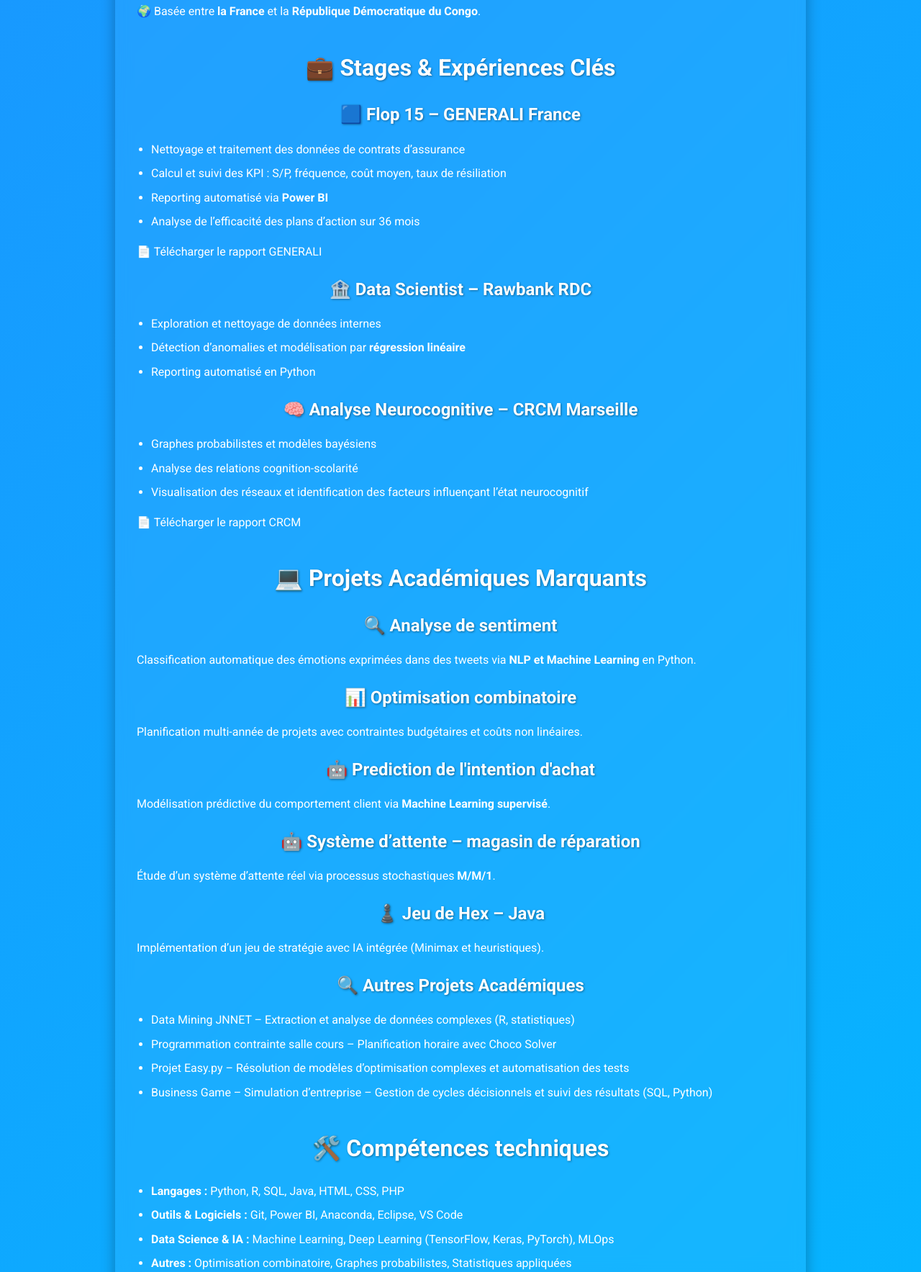
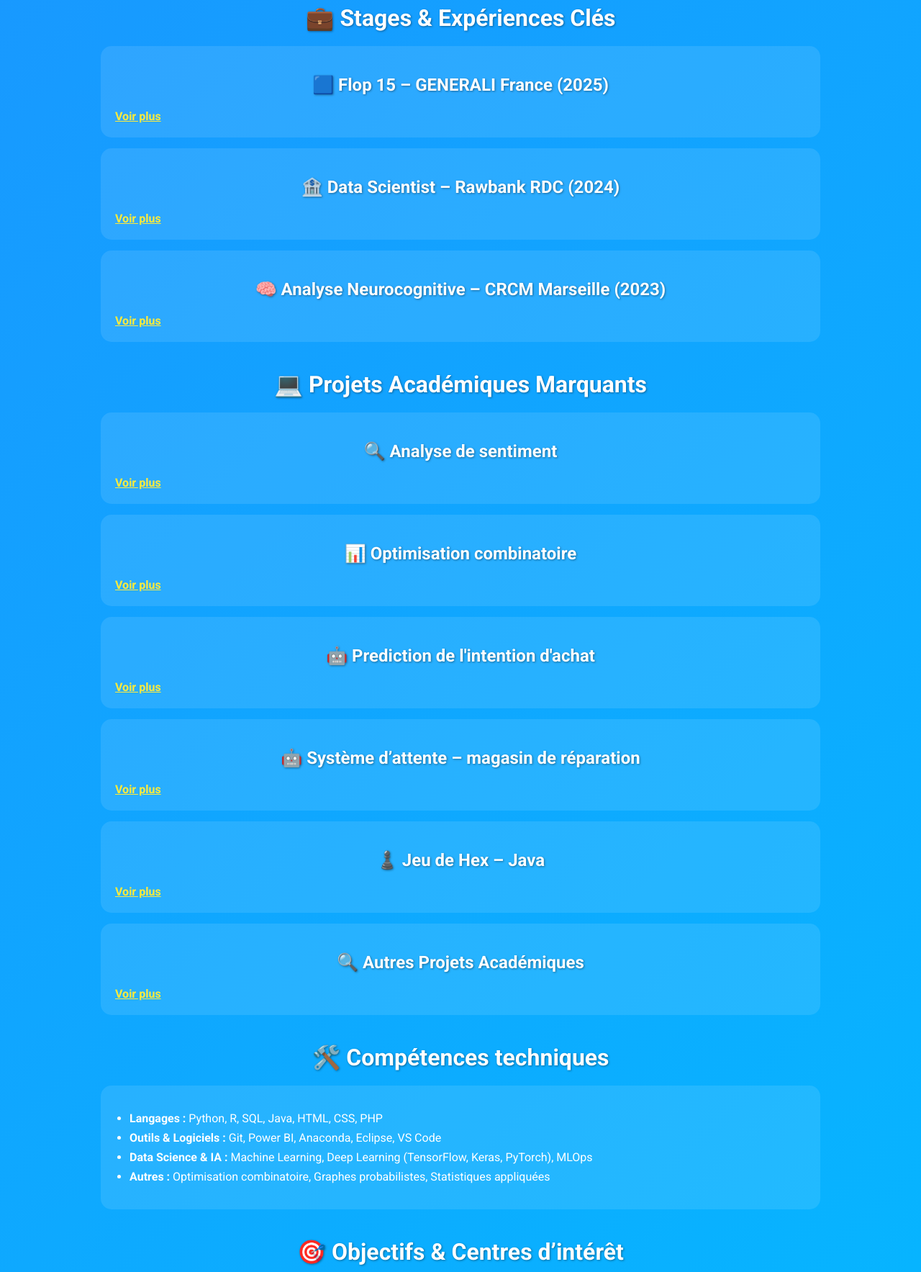
Before and after one commit to Peace-Salem/Peace-Salem, a plain HTML site: page index.html in a window 1280 px wide. Shown: the part 1033-2800 px from the top of the page at 72% size. Drawn offline with Linux system fonts and the light colour scheme.

Commit message:
Update index.html

```diff
--- a/index.html
+++ b/index.html
@@ -12,47 +12,61 @@
         padding: 0;
         background: linear-gradient(135deg, #1e90ff, #00bfff);
         color: #fff;
-            line-height: 1.6;
     }
-
     .container {
-            max-width: 900px;
+        max-width: 1000px;
         margin: 40px auto;
         padding: 30px;
-            background: rgba(255, 255, 255, 0.05);
-            border-radius: 20px;
-            backdrop-filter: blur(10px);
-            box-shadow: 0 8px 20px rgba(0,0,0,0.3);
     }
-
     h1, h2, h3 {
         text-align: center;
         text-shadow: 1px 1px 3px rgba(0,0,0,0.4);
     }
-
     h1 { font-size: 2.5em; margin-bottom: 10px; }
     h2 { font-size: 2em; margin-top: 40px; margin-bottom: 20px; }
     h3 { font-size: 1.5em; margin-top: 20px; margin-bottom: 10px; }
-
-        ul { padding-left: 20px; }
-        li { margin-bottom: 8px; }
-
-        a { color: #fff; text-decoration: none; transition: transform 0.2s; }
-        a:hover { transform: scale(1.05); color: #ffeb3b; }
-
-        .badges { text-align: center; margin-bottom: 20px; }
+    .badges { text-align: center; margin-bottom: 30px; }
     .badges img { margin: 5px; vertical-align: middle; }
-
-        .stats img { display: block; margin: 20px auto; border-radius: 10px; }
-
-        .section { margin-bottom: 30px; }
-
-        p { margin-bottom: 10px; }
+    .section { margin-bottom: 40px; }
+    .card {
+        background: rgba(255,255,255,0.1);
+        border-radius: 15px;
+        padding: 20px;
+        margin: 15px 0;
+        transition: transform 0.3s, box-shadow 0.3s;
+    }
+    .card:hover {
+        transform: translateY(-5px);
+        box-shadow: 0 10px 25px rgba(0,0,0,0.4);
+    }
+    .card h3 { margin-bottom: 10px; }
+    .card ul { padding-left: 20px; }
+    .card li { margin-bottom: 8px; }
+    a { color: #ffeb3b; text-decoration: none; transition: transform 0.2s; }
+    a:hover { transform: scale(1.05); }
+    .toggle-content {
+        max-height: 0;
+        overflow: hidden;
+        transition: max-height 0.5s ease;
+    }
+    .toggle-btn {
+        cursor: pointer;
+        font-weight: bold;
+        display: inline-block;
+        margin-top: 10px;
+        color: #ffeb3b;
+        text-decoration: underline;
+    }
+    .stats img { display: block; margin: 20px auto; border-radius: 15px; box-shadow: 0 8px 20px rgba(0,0,0,0.3); }
+    @media (max-width: 600px) {
+        .container { padding: 20px; }
+    }
 </style>
 </head>
 <body>
 <div class="container">
     <h1>👋 Salut ! Je suis <strong>Salem LUKAU MAKIESE</strong></h1>
+
     <div class="badges">
         <a href="https://github.com/Peace-Salem">
             <img src="https://img.shields.io/github/followers/Peace-Salem?label=Follow&style=social" alt="GitHub followers">
@@ -68,14 +82,16 @@
     <div class="section">
         <h2>🎓 À propos de moi</h2>
         <p>Étudiante en <strong>Master 2 MIASHS</strong> – parcours <strong>Actuariat & Ingénierie de Données</strong>, passionnée par la valorisation des données, la modélisation prédictive et le développement d’outils intelligents alliant mathématiques, informatique et finance.</p>
-            <p>💡 Mon objectif : allier <strong>rigueur scientifique</strong> et <strong>innovation technologique</strong> pour contribuer à des projets à fort impact dans la <strong>data science</strong>, l’<strong>actuariat</strong> et l’<strong>intelligence artificielle</strong>.</p>
-            <p>🌍 Basée entre <strong>la France</strong> et la <strong>République Démocratique du Congo</strong>.</p>
+        <p>💡 Objectif : allier <strong>rigueur scientifique</strong> et <strong>innovation technologique</strong> pour contribuer à des projets à fort impact dans la <strong>data science</strong>, l’<strong>actuariat</strong> et l’<strong>intelligence artificielle</strong>.</p>
+        <p>🌍 Basée entre <strong>France</strong> et <strong>République Démocratique du Congo</strong>.</p>
     </div>
 
     <div class="section">
         <h2>💼 Stages & Expériences Clés</h2>
 
-            <h3>🟦 <a href="https://github.com/Peace-Salem/flop15">Flop 15 – GENERALI France</a></h3>
+        <div class="card experience">
+            <h3>🟦 Flop 15 – GENERALI France (2025)</h3>
+            <div class="toggle-content">
                 <ul>
                     <li>Nettoyage et traitement des données de contrats d’assurance</li>
                     <li>Calcul et suivi des KPI : S/P, fréquence, coût moyen, taux de résiliation</li>
@@ -83,15 +99,25 @@
                     <li>Analyse de l’efficacité des plans d’action sur 36 mois</li>
                 </ul>
                 <p>📄 <a href="https://github.com/Peace-Salem/RapportStageEtProjets/blob/main/RapportStage/rapport_stage_generali.pdf">Télécharger le rapport GENERALI</a></p>
+            </div>
+            <span class="toggle-btn">Voir plus</span>
+        </div>
 
-            <h3>🏦 <a href="https://github.com/Peace-Salem/neurocognitive-graph">Data Scientist – Rawbank RDC</a></h3>
+        <div class="card experience">
+            <h3>🏦 Data Scientist – Rawbank RDC (2024)</h3>
+            <div class="toggle-content">
                 <ul>
                     <li>Exploration et nettoyage de données internes</li>
                     <li>Détection d’anomalies et modélisation par <strong>régression linéaire</strong></li>
                     <li>Reporting automatisé en Python</li>
                 </ul>
+            </div>
+            <span class="toggle-btn">Voir plus</span>
+        </div>
 
-            <h3>🧠 <a href="https://github.com/Peace-Salem/neurocognitive-graph">Analyse Neurocognitive – CRCM Marseille</a></h3>
+        <div class="card experience">
+            <h3>🧠 Analyse Neurocognitive – CRCM Marseille (2023)</h3>
+            <div class="toggle-content">
                 <ul>
                     <li>Graphes probabilistes et modèles bayésiens</li>
                     <li>Analyse des relations cognition-scolarité</li>
@@ -99,36 +125,70 @@
                 </ul>
                 <p>📄 <a href="https://github.com/Peace-Salem/RapportStageEtProjets/blob/main/RapportStage/rapport_stage_crcm.pdf">Télécharger le rapport CRCM</a></p>
             </div>
+            <span class="toggle-btn">Voir plus</span>
+        </div>
+    </div>
 
     <div class="section">
         <h2>💻 Projets Académiques Marquants</h2>
 
-            <h3>🔍 <a href="https://github.com/Peace-Salem/RapportStageEtProjets/tree/main/ProjetsAcademiques/analyse_de_sentiment">Analyse de sentiment</a></h3>
+        <div class="card project">
+            <h3>🔍 Analyse de sentiment</h3>
+            <div class="toggle-content">
                 <p>Classification automatique des émotions exprimées dans des tweets via <strong>NLP et Machine Learning</strong> en Python.</p>
+            </div>
+            <span class="toggle-btn">Voir plus</span>
+        </div>
 
-            <h3>📊 <a href="https://github.com/Peace-Salem/RapportStageEtProjets/tree/main/ProjetsAcademiques/optimisation_combinatoire">Optimisation combinatoire</a></h3>
+        <div class="card project">
+            <h3>📊 Optimisation combinatoire</h3>
+            <div class="toggle-content">
                 <p>Planification multi-année de projets avec contraintes budgétaires et coûts non linéaires.</p>
+            </div>
+            <span class="toggle-btn">Voir plus</span>
+        </div>
 
-            <h3>🤖 <a href="https://github.com/Peace-Salem/RapportStageEtProjets/tree/main/ProjetsAcademiques/prediction_intention_achat">Prediction de l'intention d'achat</a></h3>
+        <div class="card project">
+            <h3>🤖 Prediction de l'intention d'achat</h3>
+            <div class="toggle-content">
                 <p>Modélisation prédictive du comportement client via <strong>Machine Learning supervisé</strong>.</p>
+            </div>
+            <span class="toggle-btn">Voir plus</span>
+        </div>
 
-            <h3>🤖 <a href="https://github.com/Peace-Salem/RapportStageEtProjets/tree/main/ProjetsAcademiques/stochastique_temps_entente">Système d’attente – magasin de réparation</a></h3>
+        <div class="card project">
+            <h3>🤖 Système d’attente – magasin de réparation</h3>
+            <div class="toggle-content">
                 <p>Étude d’un système d’attente réel via processus stochastiques <strong>M/M/1</strong>.</p>
+            </div>
+            <span class="toggle-btn">Voir plus</span>
+        </div>
 
-            <h3>♟️ <a href="https://github.com/Peace-Salem/RapportStageEtProjets/tree/main/ProjetsAcademiques/jeu_hex">Jeu de Hex – Java</a></h3>
+        <div class="card project">
+            <h3>♟️ Jeu de Hex – Java</h3>
+            <div class="toggle-content">
                 <p>Implémentation d’un jeu de stratégie avec IA intégrée (Minimax et heuristiques).</p>
+            </div>
+            <span class="toggle-btn">Voir plus</span>
+        </div>
 
+        <div class="card project">
             <h3>🔍 Autres Projets Académiques</h3>
+            <div class="toggle-content">
                 <ul>
-                <li><a href="https://github.com/Peace-Salem/RapportStageEtProjets/tree/main/ProjetsAcademiques/data_mining_JNNET">Data Mining JNNET</a> – Extraction et analyse de données complexes (R, statistiques)</li>
-                <li><a href="https://github.com/Peace-Salem/RapportStageEtProjets/tree/main/ProjetsAcademiques/programmation_contrainte_salle_cours">Programmation contrainte salle cours</a> – Planification horaire avec Choco Solver</li>
-                <li><a href="https://github.com/Peace-Salem/soumission-python">Projet Easy.py</a> – Résolution de modèles d’optimisation complexes et automatisation des tests</li>
-                <li><a href="https://github.com/Peace-Salem/business-game">Business Game – Simulation d’entreprise</a> – Gestion de cycles décisionnels et suivi des résultats (SQL, Python)</li>
+                    <li><a href="https://github.com/Peace-Salem/RapportStageEtProjets/tree/main/ProjetsAcademiques/data_mining_JNNET">Data Mining JNNET</a></li>
+                    <li><a href="https://github.com/Peace-Salem/RapportStageEtProjets/tree/main/ProjetsAcademiques/programmation_contrainte_salle_cours">Programmation contrainte salle cours</a></li>
+                    <li><a href="https://github.com/Peace-Salem/soumission-python">Projet Easy.py</a></li>
+                    <li><a href="https://github.com/Peace-Salem/business-game">Business Game – Simulation d’entreprise</a></li>
                 </ul>
+            </div>
+            <span class="toggle-btn">Voir plus</span>
+        </div>
     </div>
 
     <div class="section">
         <h2>🛠️ Compétences techniques</h2>
+        <div class="card">
             <ul>
                 <li><strong>Langages :</strong> Python, R, SQL, Java, HTML, CSS, PHP</li>
                 <li><strong>Outils & Logiciels :</strong> Git, Power BI, Anaconda, Eclipse, VS Code</li>
@@ -136,23 +196,28 @@
                 <li><strong>Autres :</strong> Optimisation combinatoire, Graphes probabilistes, Statistiques appliquées</li>
             </ul>
         </div>
+    </div>
 
     <div class="section">
         <h2>🎯 Objectifs & Centres d’intérêt</h2>
+        <div class="card">
             <ul>
-                <li>📈 Actuariat & Finance durable : intégration des critères ESG dans la gestion d’actifs</li>
-                <li>🧮 Mathématiques appliquées : modélisation et simulation de systèmes complexes</li>
-                <li>🤝 Innovation & Impact : participation à des projets technologiques à vocation sociale</li>
+                <li>📈 Actuariat & Finance durable</li>
+                <li>🧮 Mathématiques appliquées</li>
+                <li>🤝 Innovation & Impact</li>
             </ul>
+        </div>
     </div>
 
     <div class="section">
         <h2>📫 Contact</h2>
+        <div class="card">
             <ul>
                 <li>Email : <a href="mailto:salemlukau43@gmail.com">salemlukau43@gmail.com</a></li>
                 <li>LinkedIn : <a href="https://www.linkedin.com/in/salem-lukau-makiese-3469251b8/">Mon Profil LinkedIn</a></li>
                 <li>Portfolio : <a href="https://peace-salem.github.io/presentation-salem/">GitHub Pages – Présentation</a></li>
             </ul>
+        </div>
     </div>
 
     <div class="section stats">
@@ -161,5 +226,21 @@
         <img src="https://github-readme-stats.vercel.app/api/top-langs/?username=Peace-Salem&layout=compact&theme=radical" alt="Top Langs">
     </div>
 </div>
+
+<script>
+    const toggles = document.querySelectorAll('.toggle-btn');
+    toggles.forEach(btn => {
+        btn.addEventListener('click', () => {
+            const content = btn.previousElementSibling;
+            if(content.style.maxHeight){
+                content.style.maxHeight = null;
+                btn.textContent = "Voir plus";
+            } else {
+                content.style.maxHeight = content.scrollHeight + "px";
+                btn.textContent = "Voir moins";
+            }
+        });
+    });
+</script>
 </body>
 </html>
```
Lines whose indentation alone changed are shown as unchanged.
